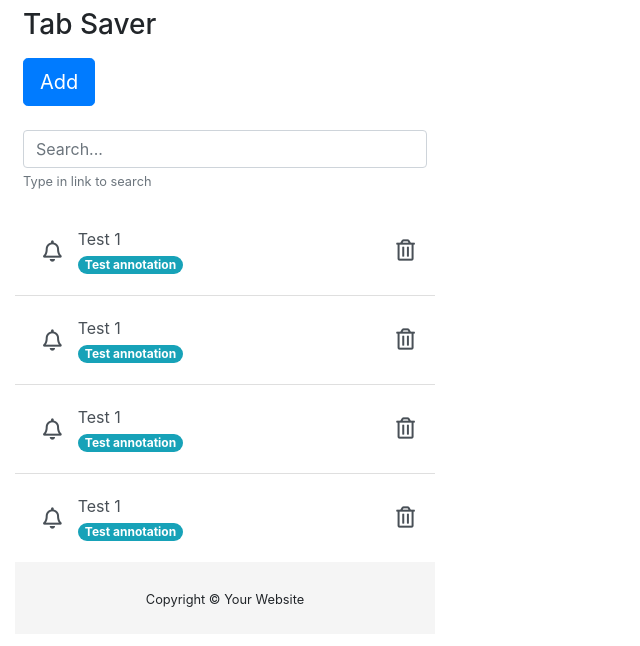
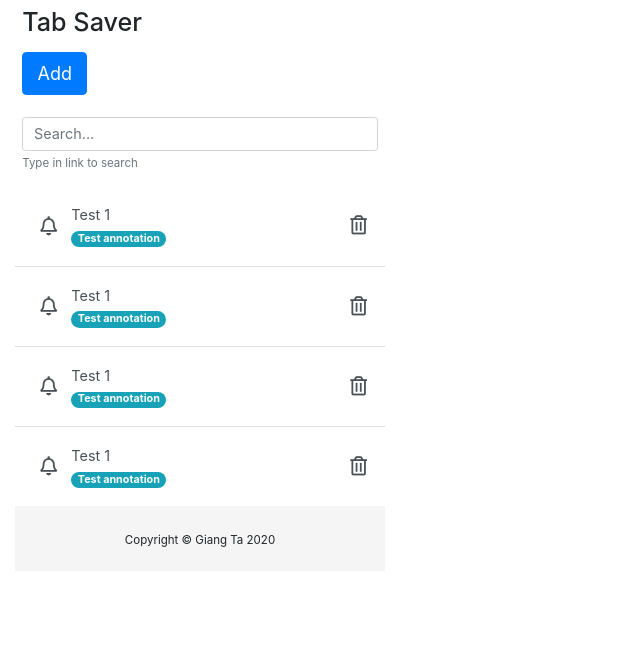
Before and after one commit to gianghta/Tab-Saver, a React (Create React App) app: page / in a window 1280 px wide. Shown: the top 646 px of the page, without its empty margins (0-640 px from the left). Built offline with nearby package versions, Linux system fonts and the light colour scheme.

Commit message:
Refactor React's Component. Create adding link to UI method

```diff
--- a/package.json
+++ b/package.json
@@ -13,7 +13,7 @@
   },
   "scripts": {
     "start": "react-scripts start",
-    "build": "react-scripts build",
+    "build": "INLINE_RUNTIME_CHUNK=false react-scripts build",
     "test": "react-scripts test",
     "eject": "react-scripts eject"
   },
--- a/public/index.html
+++ b/public/index.html
@@ -2,7 +2,6 @@
 <html lang="en">
   <head>
     <meta charset="utf-8" />
-    <link rel="icon" href="%PUBLIC_URL%/favicon.ico" />
     <meta name="viewport" content="width=device-width, initial-scale=1" />
     <meta name="theme-color" content="#000000" />
     <meta
--- a/src/App.js
+++ b/src/App.js
@@ -1,7 +1,31 @@
+/*global chrome*/
 import React, { Component } from 'react';
+
+import AddBtn from './components/AddBtn';
+import SearchBar from './components/SearchBar';
+import ListItem from './components/ListItem';
+import Footer from './components/Footer';
 import './App.css';
 
 class App extends Component {
+  constructor(props) {
+    super(props);
+
+    this.state = {
+
+    };
+  }
+
+  addLinkToUI() {
+    chrome.tabs.query({'active': true, 'currentWindow': true}, function(tabs) {
+      const tab = tabs[0];
+
+      this.setState({});
+
+      console.log('Successfully add link');
+    });
+  }
+
   render() {
     return (
       <div>
@@ -9,64 +33,18 @@ class App extends Component {
           <div className="row">
             <div className="col-12">
               <h3 className="m-2">Tab Saver</h3>
-              <button type="button" className="btn btn-primary btn-lg m-2 mb-3">Add</button>
-
-              <form className="m-2">
-                <div className="form-group">
-                  <input type="search" className="form-control" id="search-link" aria-describedby="emailHelp" placeholder="Search..." />
-                  <small id="searchHelp" className="form-text text-muted">Type in link to search</small>
-                </div>
-              </form>
+              <AddBtn />
+              <SearchBar />
 
               <ul className="list-group list-group-flush">
-                <a href="/#" className="list-group-item list-group-item-action d-flex flex-row align-items-center">
-                  <i className="m-2 far fa-bell fa-lg"></i>
-                  <div className="m-2 flex-column">
-                    <div>Test 1</div>
-                    <div className="badge badge-info badge-pill">Test annotation</div>
-                  </div>
-                  <div className="ml-auto">
-                    <i className="far fa-trash-alt fa-lg"></i>
-                  </div>
-                </a>
-                <a href="/#" className="list-group-item list-group-item-action d-flex flex-row align-items-center">
-                  <i className="m-2 far fa-bell fa-lg"></i>
-                  <div className="m-2 flex-column">
-                    <div>Test 1</div>
-                    <div className="badge badge-info badge-pill">Test annotation</div>
-                  </div>
-                  <div className="ml-auto">
-                    <i className="far fa-trash-alt fa-lg"></i>
-                  </div>
-                </a>
-                <a href="/#" className="list-group-item list-group-item-action d-flex flex-row align-items-center">
-                  <i className="m-2 far fa-bell fa-lg"></i>
-                  <div className="m-2 flex-column">
-                    <div>Test 1</div>
-                    <div className="badge badge-info badge-pill">Test annotation</div>
-                  </div>
-                  <div className="ml-auto">
-                    <i className="far fa-trash-alt fa-lg"></i>
-                  </div>
-                </a>
-                <a href="/#" className="list-group-item list-group-item-action d-flex flex-row align-items-center">
-                  <i className="m-2 far fa-bell fa-lg"></i>
-                  <div className="m-2 flex-column">
-                    <div>Test 1</div>
-                    <div className="badge badge-info badge-pill">Test annotation</div>
-                  </div>
-                  <div className="ml-auto">
-                    <i className="far fa-trash-alt fa-lg"></i>
-                  </div>
-                </a>
+                <ListItem />
+                <ListItem />
+                <ListItem />
+                <ListItem />
               </ul>
             </div>
           </div>
-          <footer id="sticky-footer" class="footer py-4">
-            <div class="container text-center">
-              <small>Copyright &copy; Your Website</small>
-            </div>
-          </footer>
+          <Footer />
         </main>
       </div>
     );
--- /dev/null
+++ b/src/components/AddBtn.js
@@ -0,0 +1,7 @@
+import React from 'react';
+
+const AddBtn = () => {
+    return <button type="button" className="btn btn-primary btn-lg m-2 mb-3">Add</button>;
+};
+
+export default AddBtn;
--- /dev/null
+++ b/src/components/DeleteBtn.js
@@ -0,0 +1,11 @@
+import React from 'react';
+
+const DeleteBtn = () => {
+    return (
+        <div className="ml-auto">
+            <i className="far fa-trash-alt fa-lg"></i>
+        </div>
+    );
+};
+
+export default DeleteBtn;
--- /dev/null
+++ b/src/components/Footer.js
@@ -0,0 +1,13 @@
+import React from 'react';
+
+const Footer = () => {
+    return (
+        <footer id="sticky-footer" class="footer py-4">
+            <div class="container text-center">
+            <small>Copyright &copy; Giang Ta 2020</small>
+            </div>
+        </footer>
+    );
+};
+
+export default Footer;
--- /dev/null
+++ b/src/components/ListItem.js
@@ -0,0 +1,17 @@
+import React from 'react';
+import DeleteBtn from './DeleteBtn';
+
+const ListItem = () => {
+    return (
+        <a href="/#" className="list-group-item list-group-item-action d-flex flex-row align-items-center">
+            <i className="m-2 far fa-bell fa-lg"></i>
+            <div className="m-2 flex-column">
+                <div>Test 1</div>
+                <div className="badge badge-info badge-pill">Test annotation</div>
+            </div>
+            <DeleteBtn />
+        </a>
+    );
+};
+
+export default ListItem;
--- /dev/null
+++ b/src/components/SearchBar.js
@@ -0,0 +1,14 @@
+import React from 'react';
+
+const SearchBar = () => {
+    return (
+        <form className="m-2">
+            <div className="form-group">
+                <input type="search" className="form-control" id="search-link" aria-describedby="emailHelp" placeholder="Search..." />
+                <small id="searchHelp" className="form-text text-muted">Type in link to search</small>
+            </div>
+        </form>
+    );
+};
+
+export default SearchBar;
--- a/src/index.css
+++ b/src/index.css
@@ -5,8 +5,12 @@ body {
     sans-serif;
   -webkit-font-smoothing: antialiased;
   -moz-osx-font-smoothing: grayscale;
-  width: 450px;
-  height:450px;
+  width: 400px;
+  height:400px;
+}
+
+html {
+  font-size: 0.9rem;
 }
 
 code {
```
Also changed, not shown: public/manifest.json, public/robots.txt (deleted), src/background.js (added).
